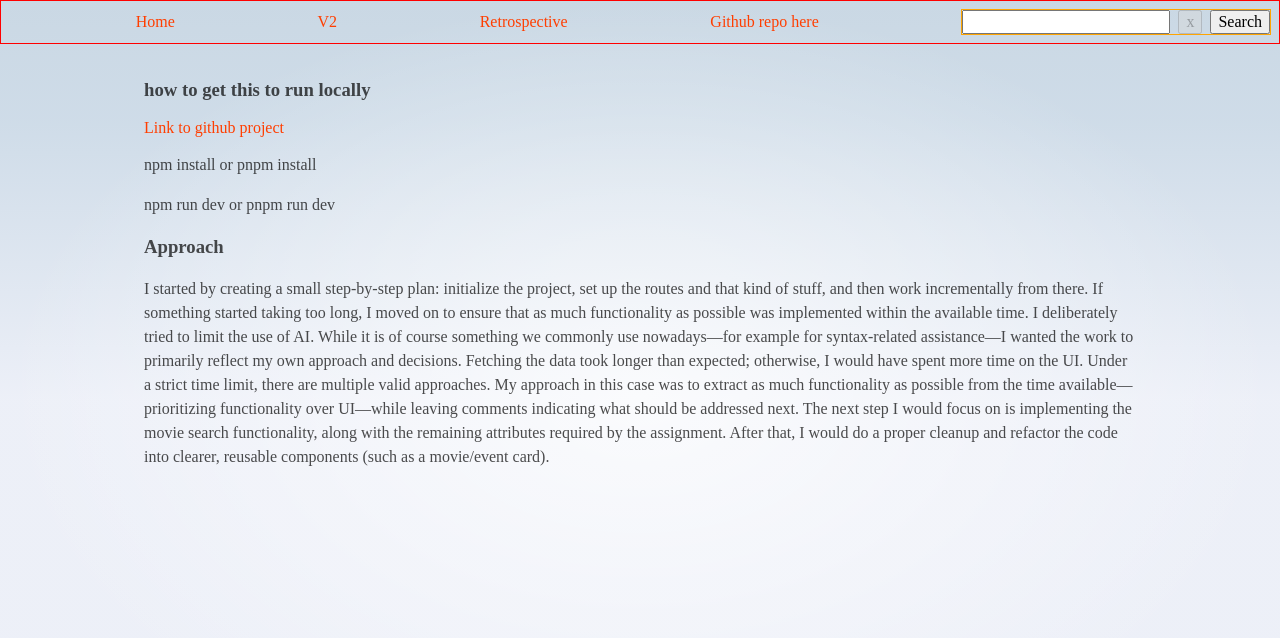
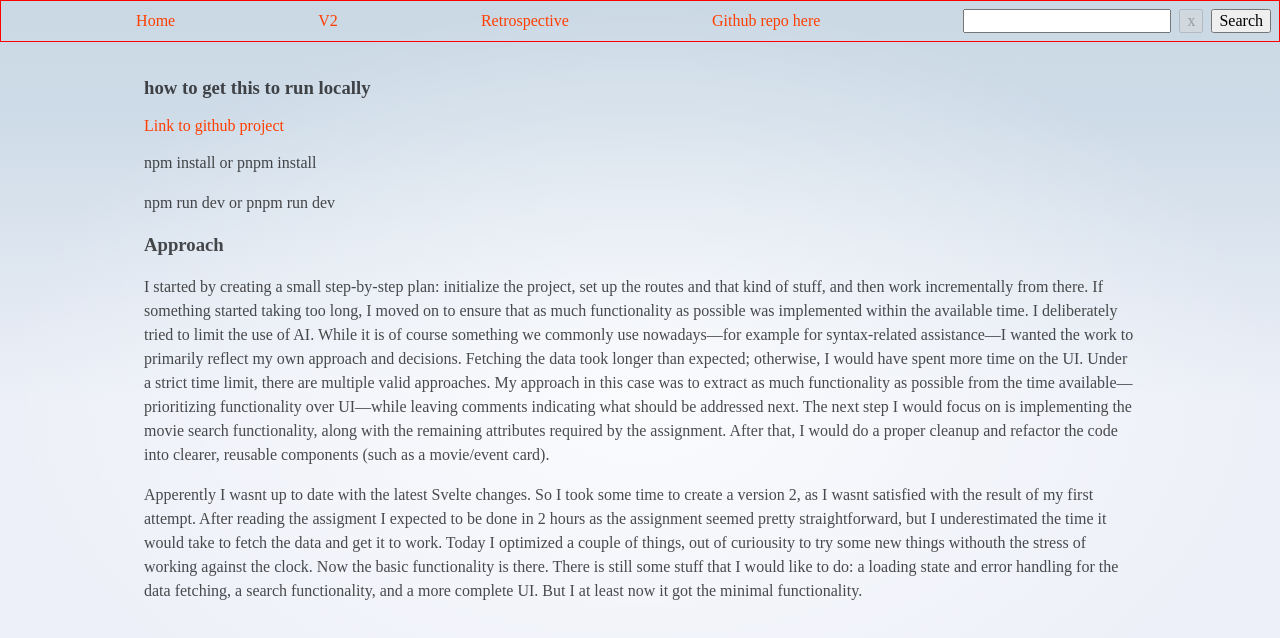
Before and after one commit to Joram3000/my-cineville-app, a SvelteKit app: page /retrospective in a window 1280 px wide. Shown: the top 638 px of the page. Built offline with nearby package versions, Linux system fonts and the light colour scheme.

Commit message:
refactor: clean up styling in Search component, update heading in event details page, and enhance retrospective explanation

```diff
--- a/src/lib/components/Search.svelte
+++ b/src/lib/components/Search.svelte
@@ -20,6 +20,5 @@
 		align-items: flex-end;
 		justify-content: flex-end;
 		width: fit-content;
-		border: 1px solid orange;
 	}
 </style>
--- a/src/routes/+page.svelte
+++ b/src/routes/+page.svelte
@@ -35,6 +35,7 @@
 <section>
 	<h1>Film Schedule</h1>
 
+	<p>I made a V2!</p>
 	<div class="date-navigation">
 		<p>Schedule for {formatDateTime(currentDate)}</p>
 		<div>
@@ -94,6 +95,8 @@
 
 	h1 {
 		width: 100%;
+		padding: 1rem;
+		margin: 0;
 	}
 
 	.date-navigation {
--- a/src/routes/retrospective/+page.svelte
+++ b/src/routes/retrospective/+page.svelte
@@ -23,4 +23,15 @@
 		would do a proper cleanup and refactor the code into clearer, reusable components (such as a
 		movie/event card).
 	</p>
+
+	<p>
+		Apperently I wasnt up to date with the latest Svelte changes. So I took some time to create a
+		version 2, as I wasnt satisfied with the result of my first attempt. After reading the assigment
+		I expected to be done in 2 hours as the assignment seemed pretty straightforward, but I
+		underestimated the time it would take to fetch the data and get it to work. Today I optimized a
+		couple of things, out of curiousity to try some new things withouth the stress of working
+		against the clock. Now the basic functionality is there. There is still some stuff that I would
+		like to do: a loading state and error handling for the data fetching, a search functionality,
+		and a more complete UI. But I at least now it got the minimal functionality.
+	</p>
 </div>
--- a/src/routes/v2/events/[slug]/+page.svelte
+++ b/src/routes/v2/events/[slug]/+page.svelte
@@ -14,7 +14,7 @@
 
 <section>
 	{#if event}
-		<h1>Film title {event._embedded.production?.title}</h1>
+		<h1>{event._embedded.production?.title}</h1>
 
 		{#if imageUrl}
 			<img src={imageUrl} alt="Film poster {event._embedded.production?.title}" />
```
